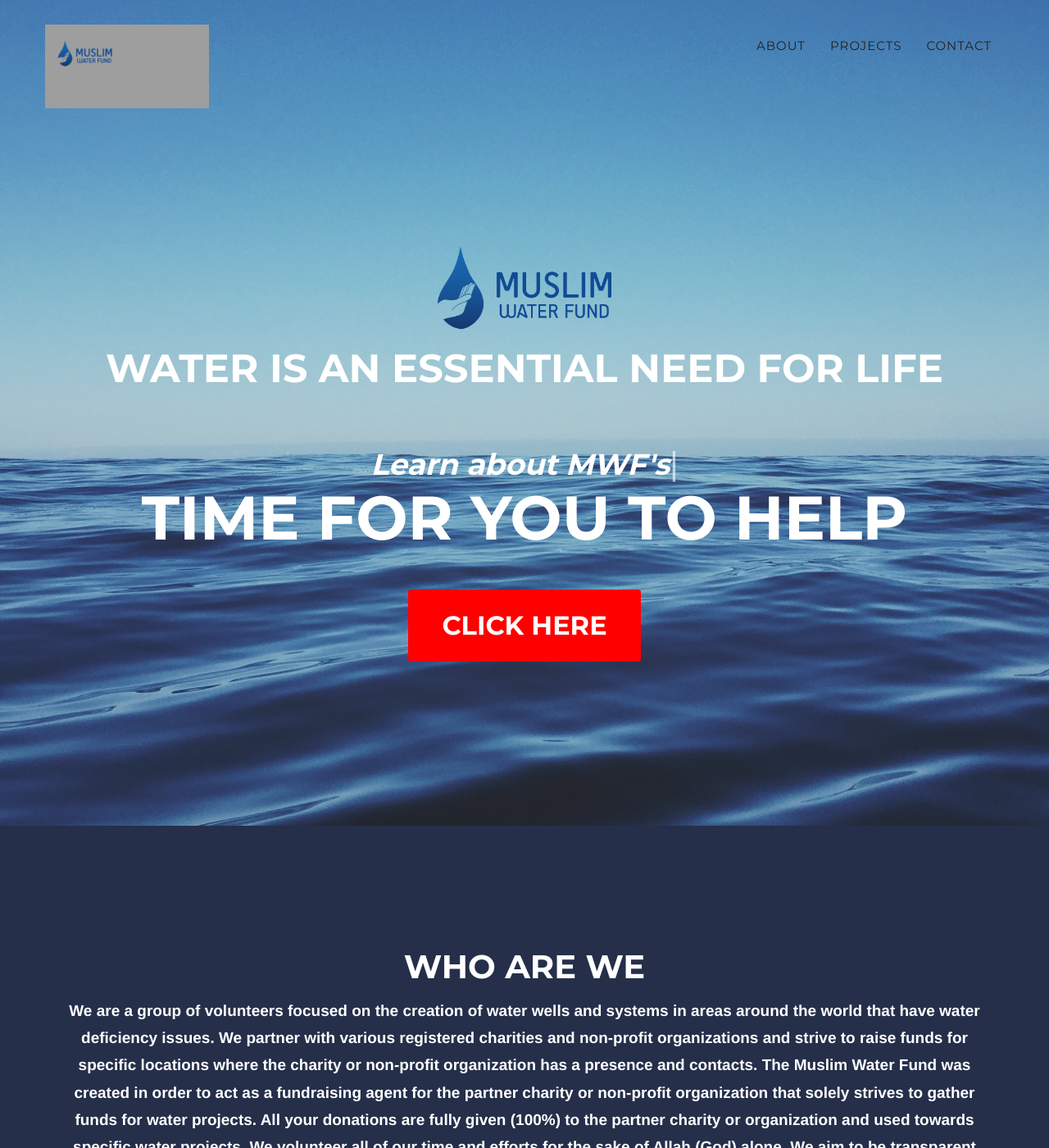
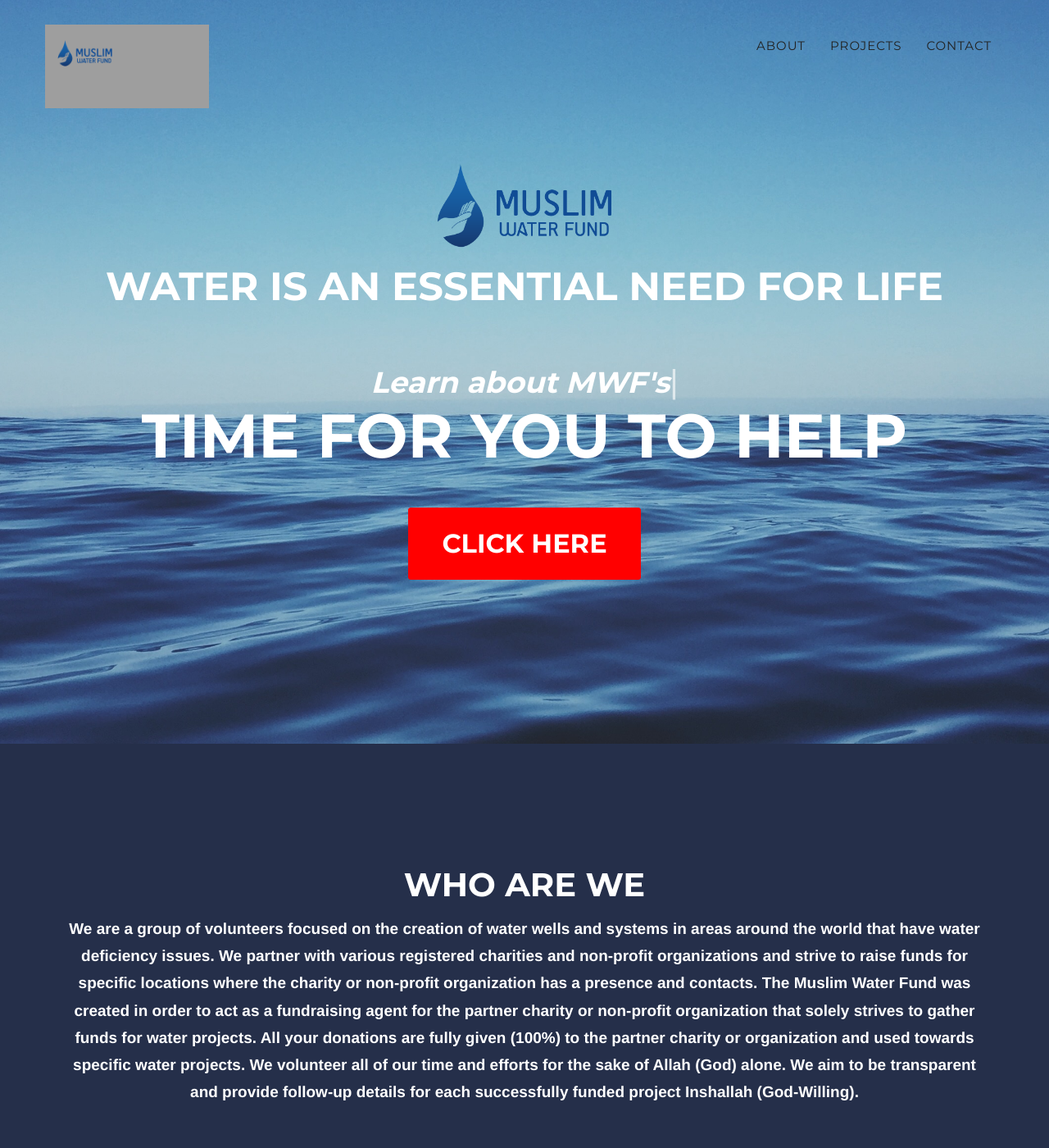
Before and after one commit to mwfgithub/mwfgithub.github.io, a Jekyll site: the page built from index.html, in a window 1280 px wide and 1400 px high. Shown: the whole window at 82% size. Built offline with Jekyll 4.4.1, drawn with Linux system fonts in a browser that asks for light colours; some web fonts are replaced; grey boxes are pictures that could not be loaded.

Commit message:
Updated agency.css

```diff
--- a/_includes/css/agency.css
+++ b/_includes/css/agency.css
@@ -289,7 +289,7 @@ header {
 }
 
 header .intro-text {
-    padding-top: 100px;
+    padding-top: 50px;
     padding-bottom: 50px;
 }
 
@@ -357,7 +357,7 @@ header .intro-text .intro-heading {
 
 @media(min-width:768px) {
     header .intro-text {
-        padding-top: 300px;
+        padding-top: 200px;
         padding-bottom: 200px;
     }
 
```
